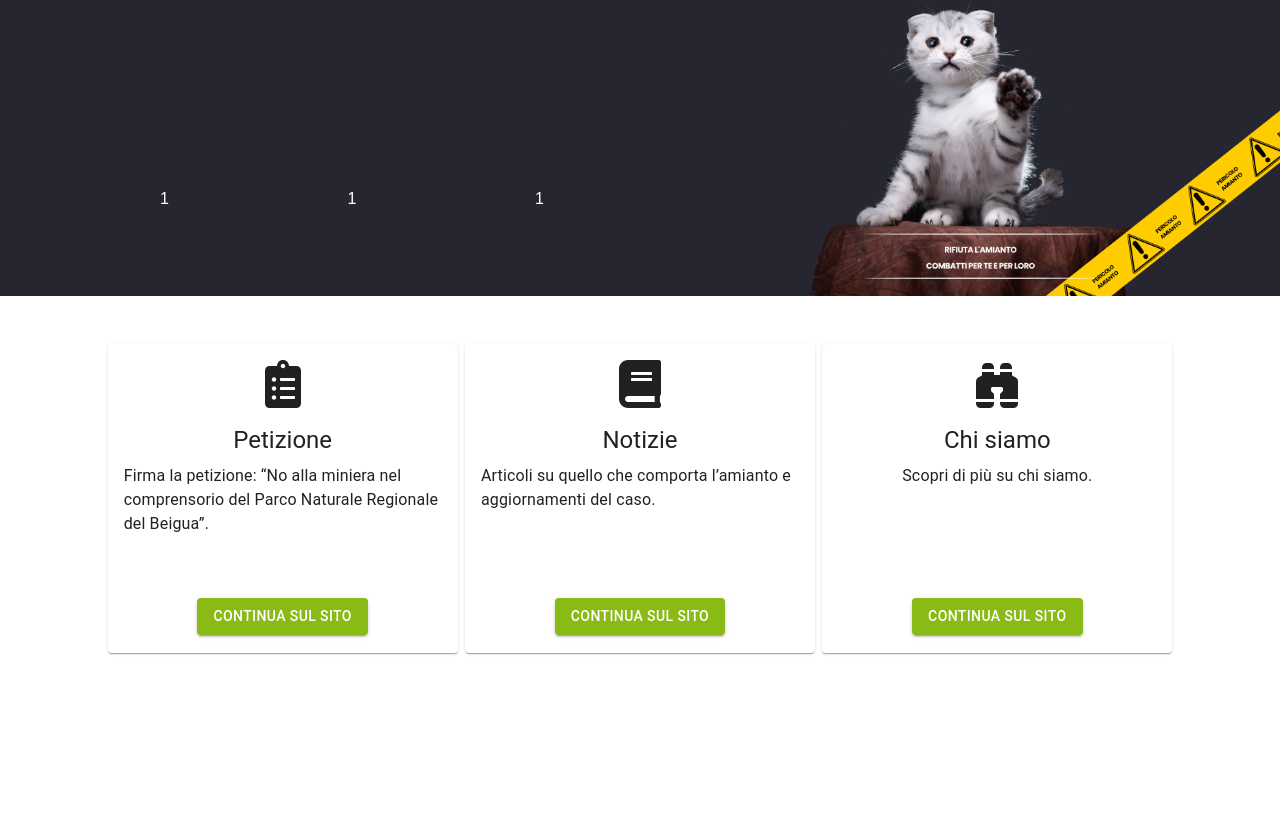
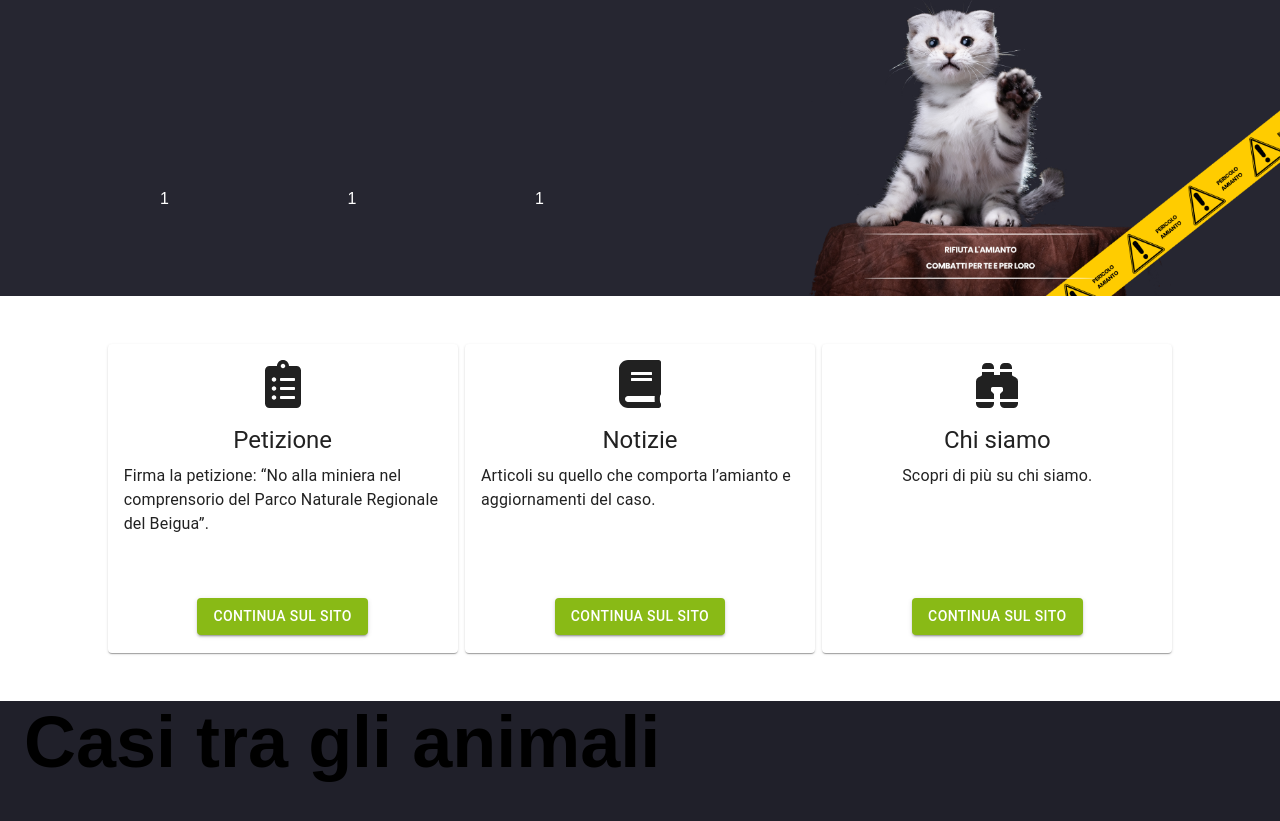
Before and after one commit to Matteh15/beigua-react, a React (Create React App) app: page / in a window 1280 px wide. Shown: the part 632-1453 px from the top of the page. Before the commit the page ends 1333 px from the top, so only its background shows below. Built offline with nearby package versions, Linux system fonts and the light colour scheme.

Commit message:
Aggiunta robe

```diff
--- a/src/components/HomePage.js
+++ b/src/components/HomePage.js
@@ -4,6 +4,7 @@ import styled from "styled-components";
 import { Container } from "@mui/material";
 import Card from "./Card";
 import gattoHome from "../img/gattoHome.png";
+import canehome from "../img/canehome.png";
 import { faClipboardList } from "@fortawesome/free-solid-svg-icons";
 import { BrowserView, MobileView } from "react-device-detect";
 
@@ -109,6 +110,13 @@ const HomePage = () => {
           </Card>
         </DivCards>
       </Container>
+
+      <Container maxWidth="100%" style={{ backgroundColor: "#20202A" }}>
+        <div>
+          <H1Home>Casi tra gli animali</H1Home>
+        </div>
+        <div></div>
+      </Container>
     </>
   );
 };
```
Also changed, not shown: src/img/canehome.png (added).
